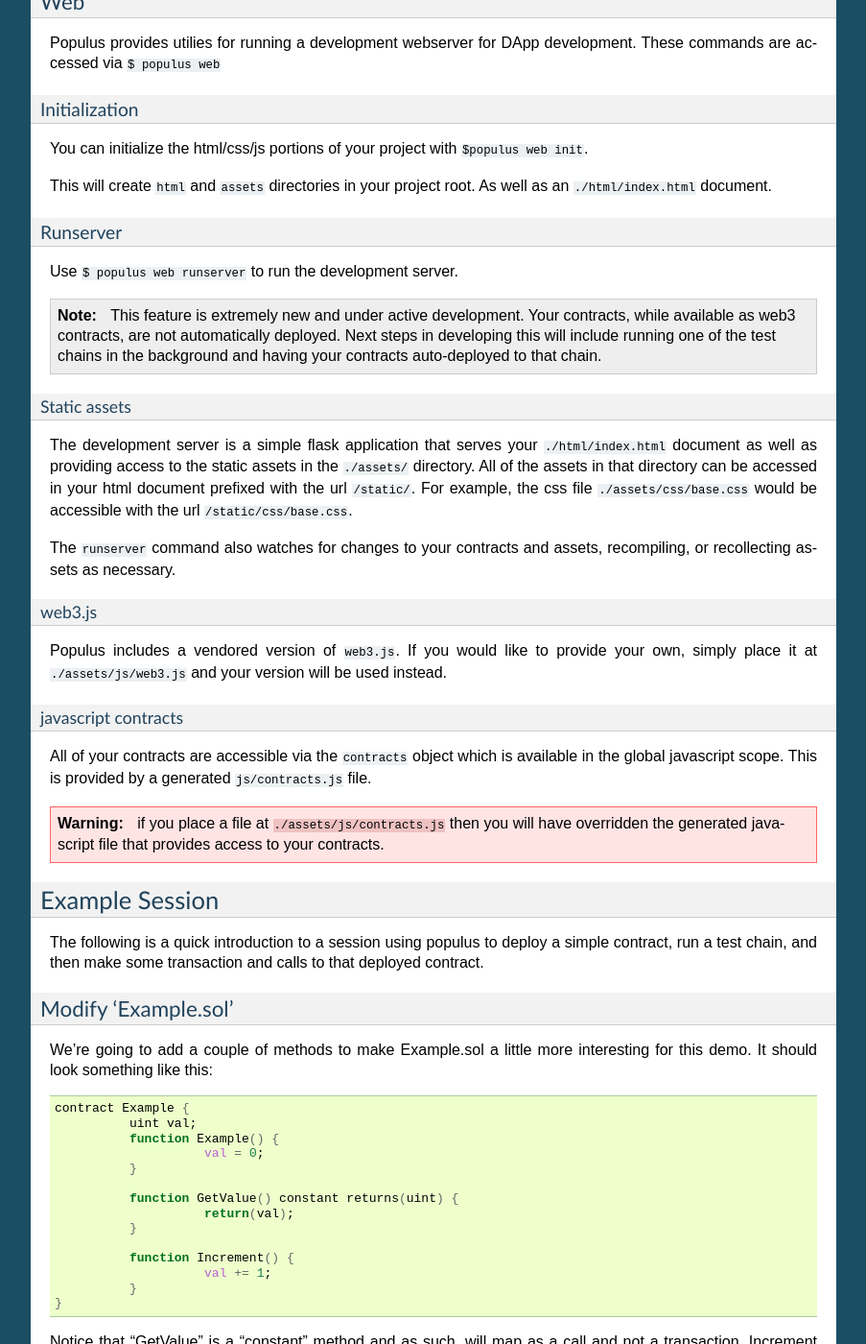
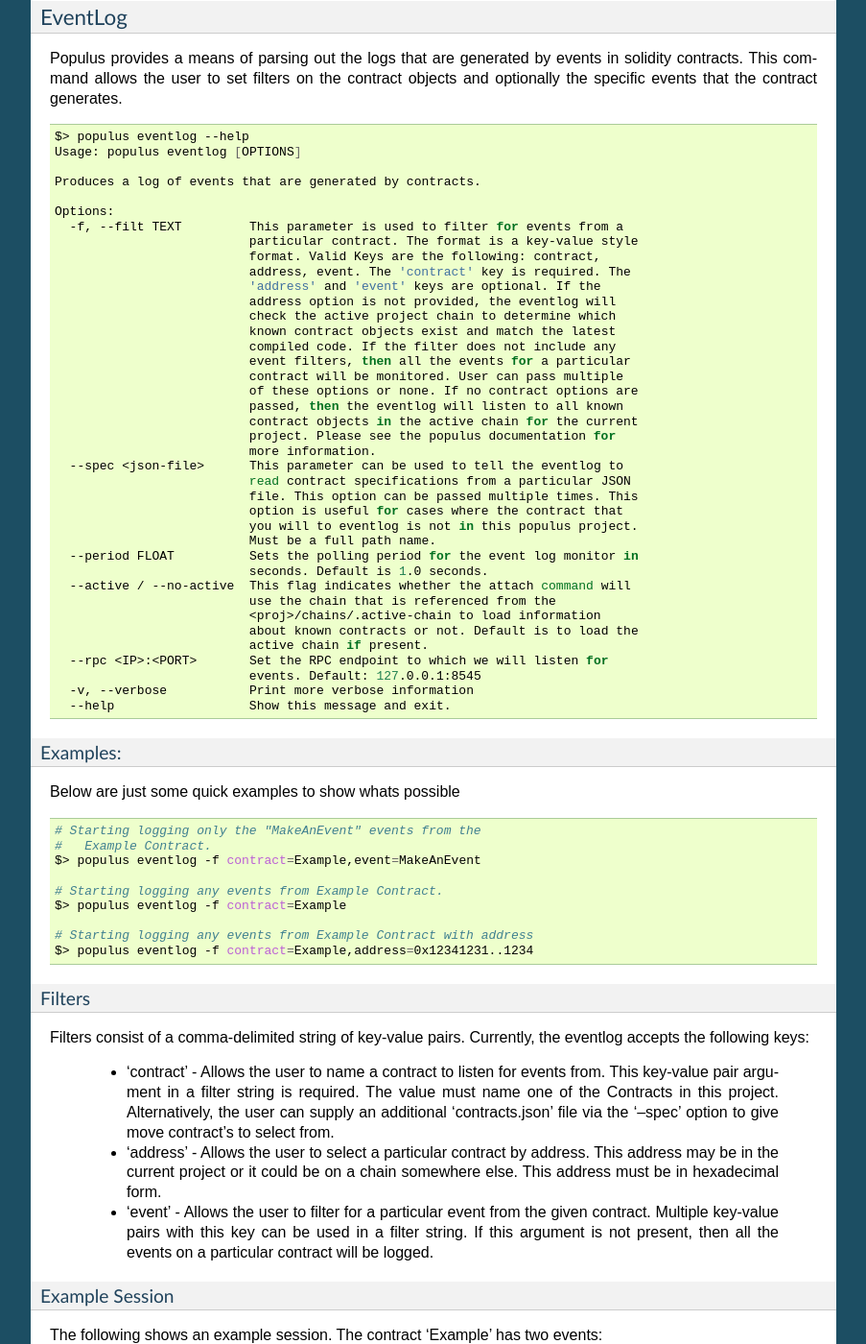
Before and after one commit to ethereum/populus, a Sphinx documentation site: the page built from docs/populus.overview.rst, in a window 1280 px wide and 1400 px high, scrolled down 4162 px. Shown: the whole window at 96% size, without its empty margins (198-1101 px from the left). Built offline with Sphinx 7.4.7, drawn with Linux system fonts in a browser that asks for light colours; pages that are not in the unit, such as notebooks, are missing from menus; some of the changed text lies outside the part shown.

Commit message:
Added some documentation describing the eventlog

```diff
--- a/docs/populus.overview.rst
+++ b/docs/populus.overview.rst
@@ -67,6 +67,7 @@
       chain    Wrapper around `geth`.
       compile  Compile project contracts, storing their...
       deploy   Deploy contracts.
+			eventlog Produces a log of events that are generated...
       init     Generate project layout with an example...
       web      HTML/CSS/JS tooling.
 
@@ -277,12 +278,119 @@
 * ``$ populus chain reset test01`` - Reset the 'test1' chain (truncates the
   blockchain, preserves accounts)
 
+EventLog
+~~~~~~~~
+
+Populus provides a means of parsing out the logs that are generated by
+events in solidity contracts. This command allows the user to set filters
+on the contract objects and optionally the specific events that the
+contract generates.
+
+.. code-block:: shell
+
+    $> populus eventlog --help
+    Usage: populus eventlog [OPTIONS]
+
+    Produces a log of events that are generated by contracts.
+
+    Options:
+      -f, --filt TEXT         This parameter is used to filter for events from a
+                              particular contract. The format is a key-value style
+                              format. Valid Keys are the following: contract,
+                              address, event. The 'contract' key is required. The
+                              'address' and 'event' keys are optional. If the
+                              address option is not provided, the eventlog will
+                              check the active project chain to determine which
+                              known contract objects exist and match the latest
+                              compiled code. If the filter does not include any
+                              event filters, then all the events for a particular
+                              contract will be monitored. User can pass multiple
+                              of these options or none. If no contract options are
+                              passed, then the eventlog will listen to all known
+                              contract objects in the active chain for the current
+                              project. Please see the populus documentation for
+                              more information.
+      --spec <json-file>      This parameter can be used to tell the eventlog to
+                              read contract specifications from a particular JSON
+                              file. This option can be passed multiple times. This
+                              option is useful for cases where the contract that
+                              you will to eventlog is not in this populus project.
+                              Must be a full path name.
+      --period FLOAT          Sets the polling period for the event log monitor in
+                              seconds. Default is 1.0 seconds.
+      --active / --no-active  This flag indicates whether the attach command will
+                              use the chain that is referenced from the
+                              <proj>/chains/.active-chain to load information
+                              about known contracts or not. Default is to load the
+                              active chain if present.
+      --rpc <IP>:<PORT>       Set the RPC endpoint to which we will listen for
+                              events. Default: 127.0.0.1:8545
+      -v, --verbose           Print more verbose information
+      --help                  Show this message and exit.
+
+Examples:
+^^^^^^^^^
+Below are just some quick examples to show whats possible
+
+.. code-block:: shell
+
+    # Starting logging only the "MakeAnEvent" events from the
+    #   Example Contract.
+    $> populus eventlog -f contract=Example,event=MakeAnEvent
+
+    # Starting logging any events from Example Contract.
+    $> populus eventlog -f contract=Example
+
+    # Starting logging any events from Example Contract with address
+    $> populus eventlog -f contract=Example,address=0x12341231..1234
+
+
+
+Filters
+^^^^^^^
+
+Filters consist of a comma-delimited string of key-value pairs. Currently,
+the eventlog accepts the following keys:
+
+ - 'contract' - Allows the user to name a contract to listen for events from. This key-value pair argument in a filter string is required. The value must name one of the Contracts in this project. Alternatively, the user can supply an additional 'contracts.json' file via the '--spec' option to give move contract's to select from.
+ - 'address' - Allows the user to select a particular contract by address. This address may be in the current project or it could be on a chain somewhere else. This address must be in hexadecimal form.
+ - 'event' - Allows the user to filter for a particular event from the given contract. Multiple key-value pairs with this key can be used in a filter string. If this argument is not present, then all the events on a particular contract will be logged.
+
+Example Session
+^^^^^^^^^^^^^^^
+
+The following shows an example session. The contract 'Example' has
+two events:
+
+ - event MakeAnEvent(string msg);
+ - event MakeAnotherEvent(string msg, uint val);
+
+These events get generated when code in the contract runs as a transaction.
+The event log picks up these events and prints them to the eventlog
+terminal.
+
+.. code-block:: shell
+
+    $> populus eventlog -f contract=Example
+    Event Logger Starting...
+    {'data': {u'msg': 'Fishy Fishy Fishy'}, 'event': u'MakeAnEvent', 'contract': 'Example', 'address': u'0xb1103025982cbec4b3bb9c4e1944eec75ed6b0df'}
+    {'data': {u'msg': 'This is some text', u'val': 1234}, 'event': u'MakeAnotherEvent', 'contract': 'Example', 'address': u'0xb1103025982cbec4b3bb9c4e1944eec75ed6b0df'}
+
+
+Info about the keys in the generated json objects:
+
+- 'data' - Contains the arguments that were passed to the event when called in the transaction.
+- 'event' - Name of the event that generated this log.
+- 'contract' - Name of the contract that generate this event.
+- 'address' - Address of the contract that generated this log.
+
 
 Web
 ~~~
 
 Populus provides utilies for running a development webserver for DApp
 development.  These commands are accessed via ``$ populus web``
+
 
 Initialization
 ^^^^^^^^^^^^^^
```
